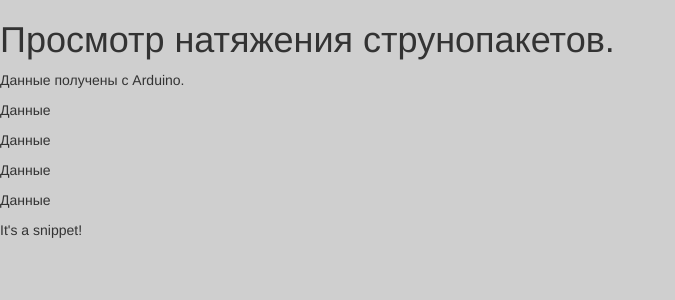
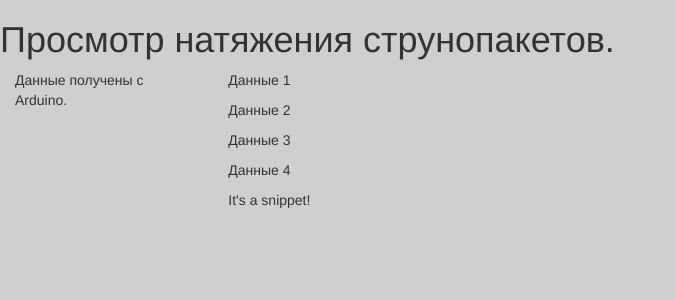
Before and after one commit to morn88/web-site-otk, a Django app: page / in a window 1280 px wide. Shown: the top 300 px of the page, without its empty margins (0-675 px from the left). Run offline with Django 3.2, Linux system fonts and the light colour scheme; some libraries are stand-ins or nearby versions.

Commit message:
Изменения в шаблонах

```diff
--- a/otk/span/templates/span/header.html
+++ b/otk/span/templates/span/header.html
@@ -4,14 +4,18 @@
     <meta charset="UTF-8">
     <title>Натяжение струнопакетов</title>
     {% load staticfiles %}
-    <link rel="stylesheet" href="{% static 'css/bootstrap.min.css' %}">
+    <link rel="stylesheet" href="{% static 'css/bootstrap.css' %}" type="text/css"/>
 </head>
 <body class="body" style="background-color: rgba(191, 191, 191, 0.74)">
     <h1>Просмотр натяжения струнопакетов.</h1>
-    <p>Данные получены с Arduino.</p>
-    <div>
-        {% block content %}
-        {% endblock %}
-    </div>
+    <row>
+        <div class="col-sm-2">
+            <p>Данные получены с Arduino.</p>
+        </div>
+        <div class="col-sm-10">
+            {% block content %}
+            {% endblock %}
+        </div>
+    </row>
 </body>
 </html>
--- a/otk/span/templates/span/home.html
+++ b/otk/span/templates/span/home.html
@@ -1,9 +1,9 @@
 {% extends "span/header.html" %}
 
 {% block content %}
-<p>Данные</p>
-<p>Данные</p>
-<p>Данные</p>
-<p>Данные</p>
+<p>Данные 1</p>
+<p>Данные 2</p>
+<p>Данные 3</p>
+<p>Данные 4</p>
 {% include "span/includes/htmlsnippet.html" %}
 {% endblock %}
```
